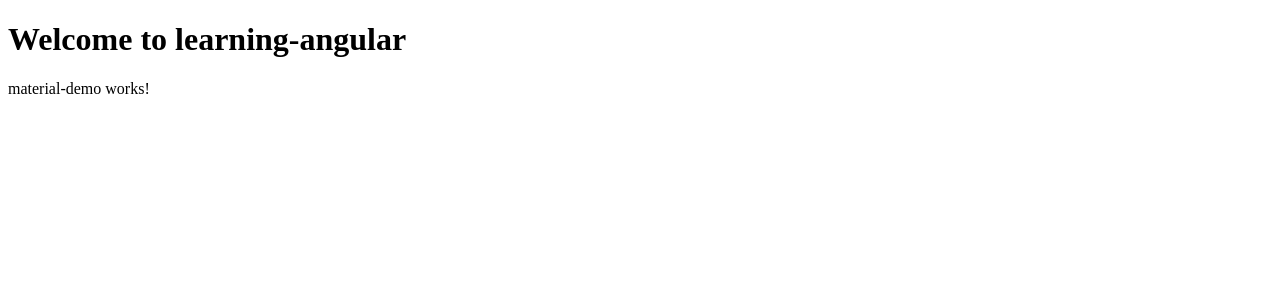
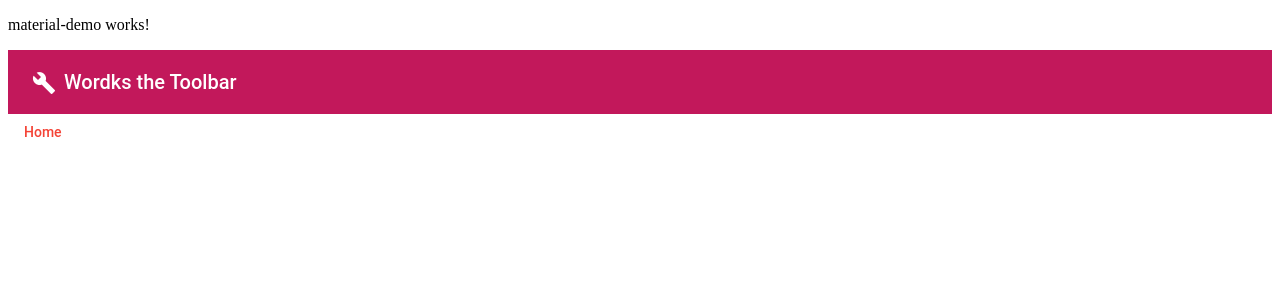
Before and after one commit to juanaguillon/learning-angular, an Angular app: page /material-demo in a window 1280 px wide. Shown: the top 300 px of the page. Built offline with nearby package versions, Linux system fonts and the light colour scheme.

Commit message:
Añadiendo Toolbar

```diff
--- a/src/app/app.component.html
+++ b/src/app/app.component.html
@@ -1,4 +1 @@
-<h1>
-  Welcome to {{title}}
-</h1>
 <router-outlet></router-outlet>
--- a/src/app/material/material-demo/material-demo.component.html
+++ b/src/app/material/material-demo/material-demo.component.html
@@ -1,3 +1,15 @@
 <p>
   material-demo works!
 </p>
+<mat-toolbar color="primary">
+  <button mat-icon-button >
+    <mat-icon>build</mat-icon>
+  </button>
+  <span>Wordks the Toolbar</span>
+
+</mat-toolbar>
+<a>
+  <button mat-button color="warn">
+    Home
+  </button>
+</a>
--- a/src/styles.css
+++ b/src/styles.css
@@ -1 +1,2 @@
 /* You can add global styles to this file, and also import other style files */
+@import '~@angular/material/prebuilt-themes/pink-bluegrey.css';
```
Also changed, not shown: src/app/material/material.module.ts (+14 -3 lines).
